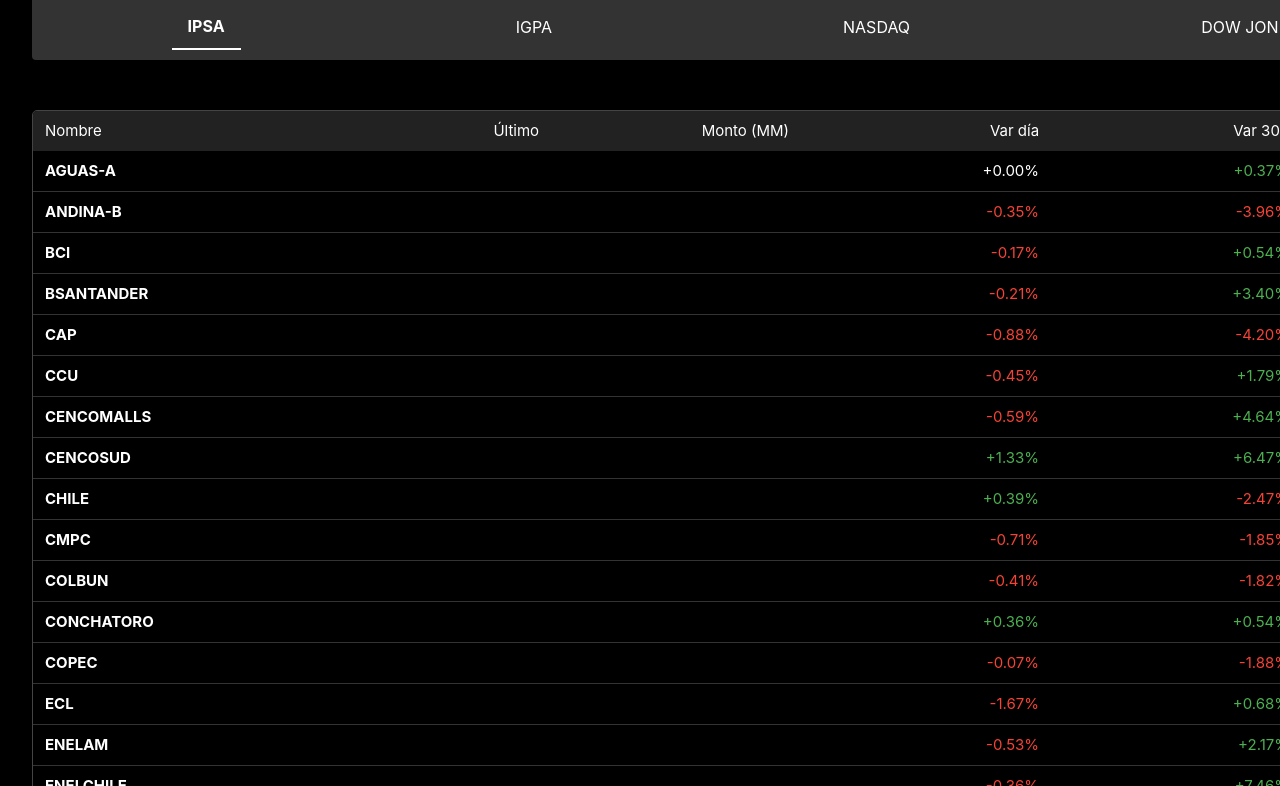
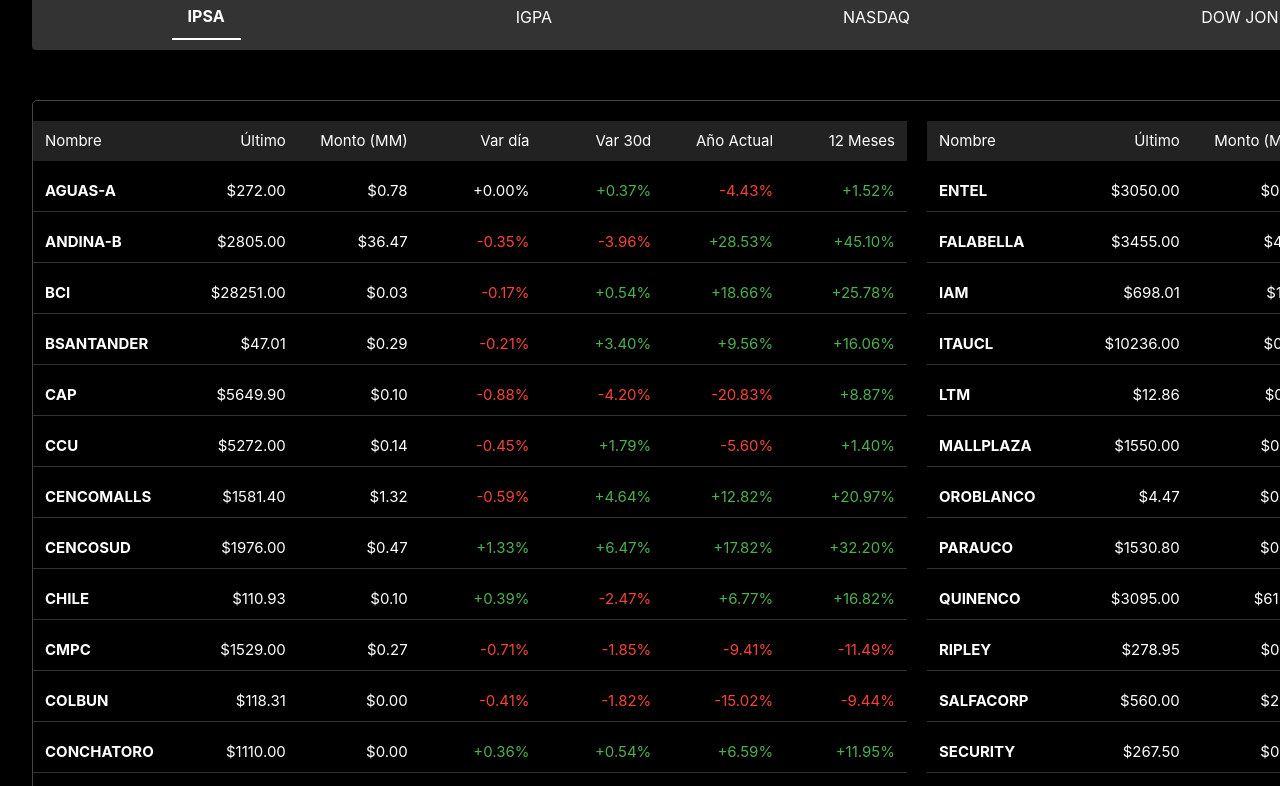
Before and after one commit to FelipeSTW/prueba-tecnica, a Vue app: page / in a window 1280 px wide. Shown: the part 674-1460 px from the top of the page. Built offline with nearby package versions, Linux system fonts and the light colour scheme.

Commit message:
correcciones 2

```diff
--- a/src/components/instrumentitemcomponent/InstrumentItemComponent.vue
+++ b/src/components/instrumentitemcomponent/InstrumentItemComponent.vue
@@ -71,6 +71,7 @@
 .instrument-change {
   width: 14%;
   text-align: right;
+  color: white;
 }
 .instrument-change.positive {
   color: #4CAF50;
--- a/src/components/instrumentlistcomponent/InstrumentListComponent.vue
+++ b/src/components/instrumentlistcomponent/InstrumentListComponent.vue
@@ -1,6 +1,8 @@
 <template>
   <div class="instrument-list">
-      <!-- Encabezado de la tabla -->
+    <div class="instrument-columns">
+      <!-- Primera columna (16 instrumentos) -->
+      <div class="instrument-column">
         <div class="instrument-header">
           <div>Nombre</div>
           <div>Último</div>
@@ -11,13 +13,37 @@
           <div>12 Meses</div>
         </div>
 
-      <!-- Lista de instrumentos -->
+        <!-- Lista para la primera columna -->
         <InstrumentItemComponent
-        v-for="instrument in instruments"
+          v-for="(instrument, index) in instruments.slice(0, 16)"
           :key="instrument.id"
           :instrument="instrument"
           @click.native="selectInstrument(instrument)"
         />
+      </div>
+
+      <!-- Segunda columna (16 instrumentos) -->
+      <div class="instrument-column">
+
+        <div class="instrument-header">
+          <div>Nombre</div>
+          <div>Último</div>
+          <div>Monto (MM)</div>
+          <div>Var día</div>
+          <div>Var 30d</div>
+          <div>Año Actual</div>
+          <div>12 Meses</div>
+        </div>
+
+        <!-- Lista de instrumentos para la segunda columna -->
+        <InstrumentItemComponent
+          v-for="(instrument, index) in instruments.slice(16, instruments.length)"
+          :key="instrument.id"
+          :instrument="instrument"
+          @click.native="selectInstrument(instrument)"
+        />
+      </div>
+    </div>
   </div>
 </template>
 
@@ -68,4 +94,18 @@
   .instrument-header div:first-child {
     text-align: left;
   }
+
+  /* Estilos para las columnas */
+  .instrument-columns {
+    display: flex;
+    gap: 20px;
+    margin-top: 20px;
+  }
+
+  .instrument-column {
+    flex: 1;
+    display: flex;
+    flex-direction: column;
+    gap: 10px;
+  }
   </style>
--- a/src/components/searchcomponent/SearchBarComponent.vue
+++ b/src/components/searchcomponent/SearchBarComponent.vue
@@ -69,7 +69,7 @@
 
 <style scoped>
 .search-bar {
-  padding: 10px;
+  padding: 5px;
   background-color: #333;
   border-radius: 4px;
   display: flex;
```
Also changed, not shown: 1 other file (tests, documents, lock files or other folders). Lines whose indentation alone changed are shown as unchanged.
